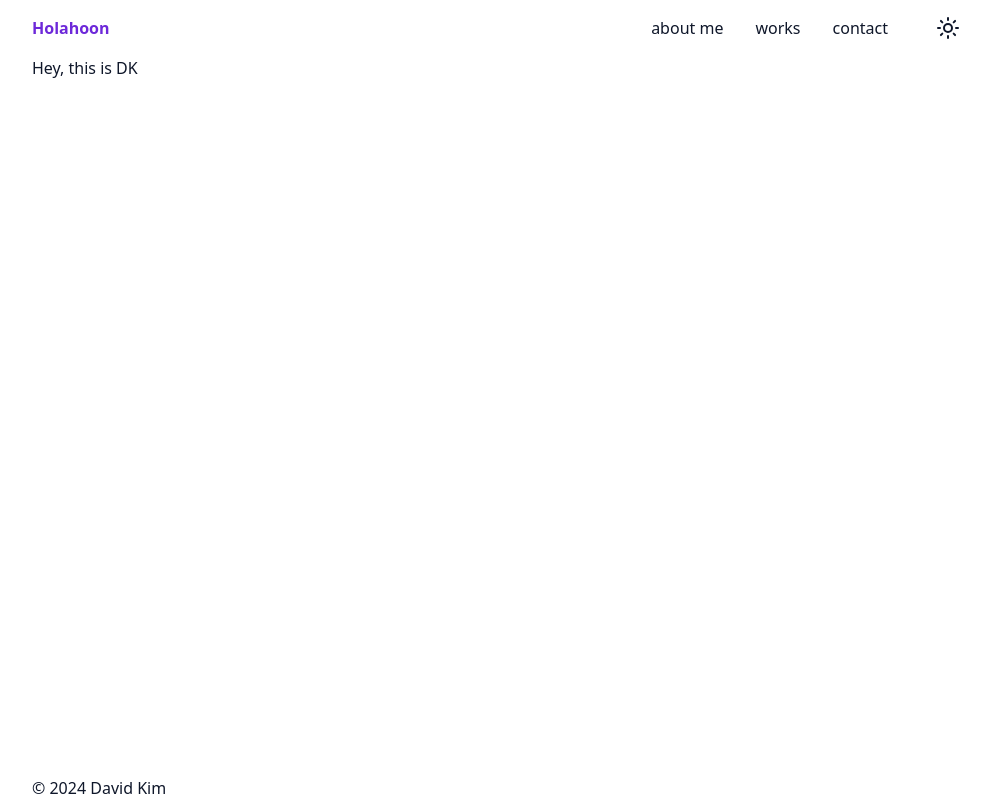
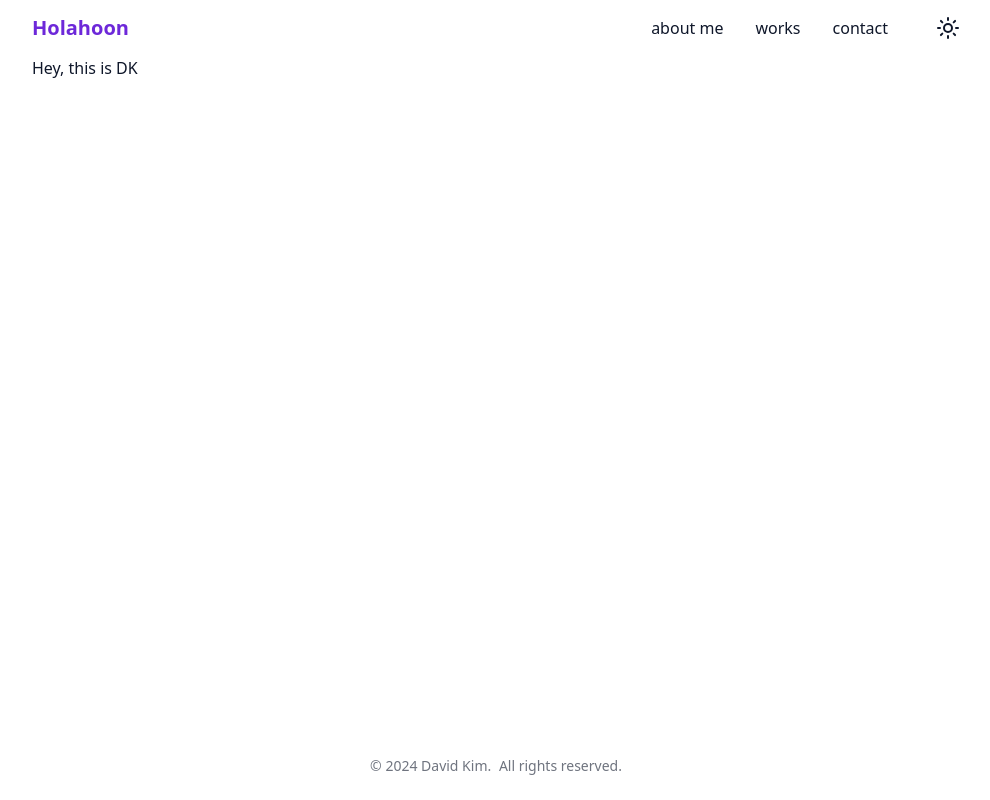
Before and after one commit to holahoon/holahoon_v3, a SvelteKit app: page / in a window 1280 px wide. Shown: the whole page, without its empty margins (144-1134 px from the left). Built offline with nearby package versions, Linux system fonts and the light colour scheme.

Commit message:
feat: footer

```diff
--- a/src/components/footer.svelte
+++ b/src/components/footer.svelte
@@ -2,6 +2,9 @@
 	const year = new Date().getFullYear()
 </script>
 
-<footer class="">
-	<span>&copy; {year} David Kim</span>
+<footer class="my-6 flex justify-center text-primary/60">
+	<p class="space-x-1 font-sans text-sm">
+		<span>&copy; {year} David Kim.</span>
+		<span>All rights reserved.</span>
+	</p>
 </footer>
--- a/src/components/header.svelte
+++ b/src/components/header.svelte
@@ -16,7 +16,7 @@
 	<a
 		href="/"
 		class={cn(
-			'inline-block py-4 font-bold transition-colors duration-200',
+			'inline-block py-3 text-xl font-bold transition-colors duration-200',
 			path === '/' && 'text-violet-700'
 		)}>Holahoon</a
 	>
--- a/src/lib/stores/theme-toggle.ts
+++ b/src/lib/stores/theme-toggle.ts
@@ -11,7 +11,6 @@ export const theme = writable<Theme>(getLocalStorage())
 function getSystemTheme(): Theme {
 	if (!browser) return 'light'
 
-	console.log(window.matchMedia(MATCH))
 	const isLight = window.matchMedia(MATCH).matches
 	const systemTheme = isLight ? 'light' : 'dark'
 	return systemTheme
```
